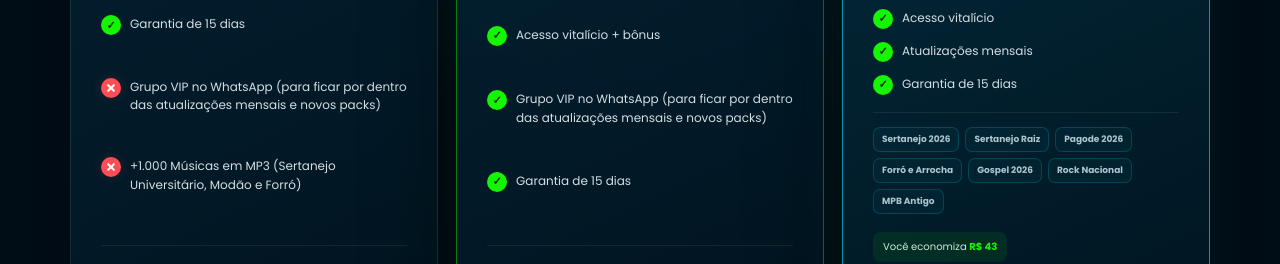
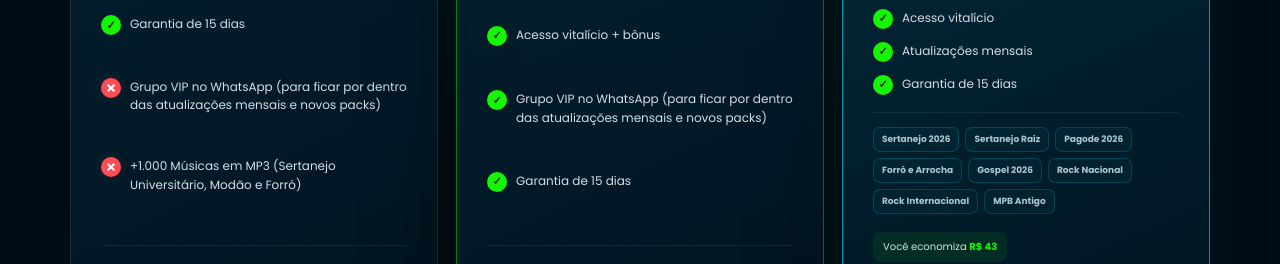
Before and after one commit to anthonyenzo/lp-clipesertanejo, a Next.js app: page / in a window 1280 px wide. Shown: the part 6240-6504 px from the top of the page. Built offline with nearby package versions, Linux system fonts and the light colour scheme.

Commit message:
Adiciona Rock Internacional ao Super Pack

```diff
--- a/app/page.tsx
+++ b/app/page.tsx
@@ -220,7 +220,7 @@ export default function Home() {
       <section className="section pricing" id="super-oferta"><div className="shell"><Reveal><SectionTitle eyebrow="Escolha sua oferta" title={<>Um pagamento. <span>Seu som completo, sem mensalidade.</span></>} text="Acesso imediato e vitalício. Escolha a opção que combina com você." /></Reveal><div className="pricing-grid">
         <Reveal className="price-card"><div className="plan-label">PACK ESSENCIAL</div><h3>Clipes Sertanejos</h3><p className="plan-description">Para quem quer transformar qualquer tela com os maiores hits do sertanejo 2026.</p><ul className="check-list"><CheckItem>+500 clipes em MP4 Full HD</CheckItem><CheckItem>Acesso vitalício</CheckItem><CheckItem>Atualizações mensais</CheckItem><CheckItem>Garantia de 15 dias</CheckItem><CheckItem excluded>Grupo VIP no WhatsApp (para ficar por dentro das atualizações mensais e novos packs)</CheckItem><CheckItem excluded>+1.000 Músicas em MP3 (Sertanejo Universitário, Modão e Forró)</CheckItem></ul><div className="price-old">De <s>R$ 49,90</s> por apenas</div><div className="price"><span>R$</span><strong>18</strong><sup>,90</sup></div><a className="cta price-button" href={CHECKOUT_CLIPES} target="_blank" rel="noopener noreferrer">Comprar agora <ArrowIcon /></a><div className="payment-note">PIX ou cartão • acesso imediato</div></Reveal>
         <Reveal id="oferta-clipes-musicas" className="price-card featured" delay={100}><div className="recommended">MAIS ESCOLHIDO</div><div className="plan-label">SUPER OFERTA</div><h3>Clipes + Músicas Sertanejas</h3><p className="plan-description">O acervo completo do Sertanejo 2026 para quem quer reproduzir em MP4 e MP3.</p><ul className="check-list"><CheckItem><strong>+500 clipes sertanejos em MP4 Full HD</strong></CheckItem><CheckItem><strong>+1.000 Músicas em MP3 (Sertanejo Universitário, Modão e Forró 2026)</strong></CheckItem><CheckItem>Acesso vitalício + bônus</CheckItem><CheckItem>Grupo VIP no WhatsApp (para ficar por dentro das atualizações mensais e novos packs)</CheckItem><CheckItem>Garantia de 15 dias</CheckItem></ul><div className="price-old">De <s>R$ 77,90</s> por apenas</div><div className="price"><span>R$</span><strong>26</strong><sup>,90</sup></div><a ref={upgradeTriggerRef} className="cta price-button" href={CHECKOUT_COMPLETO} onClick={openUpgrade} aria-haspopup="dialog">Quero a oferta completa <ArrowIcon /></a><div className="payment-note">PIX ou cartão • acesso imediato</div></Reveal>
-        <Reveal id="oferta-completa" className="price-card ultimate" delay={200}><div className="recommended">MELHOR CUSTO-BENEFÍCIO</div><div className="discount-chip">40% OFF</div><div className="plan-label">PACK TOTAL BRAZHITS</div><h3>Todos os Clipes</h3><p className="plan-description">O maior acervo da BrazHits: todos os gêneros reunidos em uma única compra.</p><div className="ultimate-highlight"><strong>+2.000</strong><span>clipes em MP4<br />Full HD 1080p</span></div><ul className="check-list"><CheckItem><strong>Todos os packs disponíveis da loja</strong></CheckItem><CheckItem>Organizados em pastas por gênero</CheckItem><CheckItem>Acesso vitalício</CheckItem><CheckItem>Atualizações mensais</CheckItem><CheckItem>Garantia de 15 dias</CheckItem></ul><div className="genre-pills" aria-label="Gêneros incluídos"><span>Sertanejo 2026</span><span>Sertanejo Raiz</span><span>Pagode 2026</span><span>Forró e Arrocha</span><span>Gospel 2026</span><span>Rock Nacional</span><span>MPB Antigo</span></div><div className="saving-line">Você economiza <strong>R$ 43</strong></div><div className="price-old">Separados sairiam por <s>R$ 110,00</s></div><div className="price"><span>R$</span><strong>67</strong><sup>,00</sup></div><a className="cta price-button" href={CHECKOUT_TODOS_CLIPES} target="_blank" rel="noopener noreferrer">Quero todos os clipes <ArrowIcon /></a><div className="payment-note">PIX ou cartão • acesso imediato</div></Reveal>
+        <Reveal id="oferta-completa" className="price-card ultimate" delay={200}><div className="recommended">MELHOR CUSTO-BENEFÍCIO</div><div className="discount-chip">40% OFF</div><div className="plan-label">PACK TOTAL BRAZHITS</div><h3>Todos os Clipes</h3><p className="plan-description">O maior acervo da BrazHits: todos os gêneros reunidos em uma única compra.</p><div className="ultimate-highlight"><strong>+2.000</strong><span>clipes em MP4<br />Full HD 1080p</span></div><ul className="check-list"><CheckItem><strong>Todos os packs disponíveis da loja</strong></CheckItem><CheckItem>Organizados em pastas por gênero</CheckItem><CheckItem>Acesso vitalício</CheckItem><CheckItem>Atualizações mensais</CheckItem><CheckItem>Garantia de 15 dias</CheckItem></ul><div className="genre-pills" aria-label="Gêneros incluídos"><span>Sertanejo 2026</span><span>Sertanejo Raiz</span><span>Pagode 2026</span><span>Forró e Arrocha</span><span>Gospel 2026</span><span>Rock Nacional</span><span>Rock Internacional</span><span>MPB Antigo</span></div><div className="saving-line">Você economiza <strong>R$ 43</strong></div><div className="price-old">Separados sairiam por <s>R$ 110,00</s></div><div className="price"><span>R$</span><strong>67</strong><sup>,00</sup></div><a className="cta price-button" href={CHECKOUT_TODOS_CLIPES} target="_blank" rel="noopener noreferrer">Quero todos os clipes <ArrowIcon /></a><div className="payment-note">PIX ou cartão • acesso imediato</div></Reveal>
       </div><Reveal className="security-row"><span><i>✓</i><strong>Compra segura</strong><small>Ambiente protegido</small></span><span><i>↯</i><strong>Acesso imediato</strong><small>Após a confirmação</small></span><span><i>15</i><strong>Garantia</strong><small>15 dias para testar</small></span></Reveal></div></section>
 
       <section className="section guarantee"><div className="shell guarantee-card"><Reveal className="guarantee-seal"><span>15</span><strong>DIAS</strong><small>GARANTIA</small></Reveal><Reveal className="guarantee-copy" delay={100}><span className="eyebrow">Risco zero para você</span><h2>Teste o Pack BrazHits com <span>garantia incondicional.</span></h2><p>Você tem 15 dias para conhecer o conteúdo. Se não ficar satisfeito, solicite o reembolso dentro do prazo da garantia.</p></Reveal></div></section>
@@ -286,7 +286,7 @@ export default function Home() {
             <div className="upgrade-highlight">
               <div><strong>+2.000</strong><span>clipes em MP4<br />Full HD 1080p</span></div>
               <ul>
-                <li><span>✓</span> Todos os 7 packs da loja</li>
+                <li><span>✓</span> Todos os 8 packs da loja</li>
                 <li><span>✓</span> Organizados por gênero</li>
                 <li><span>✓</span> Acesso vitalício</li>
               </ul>
```
